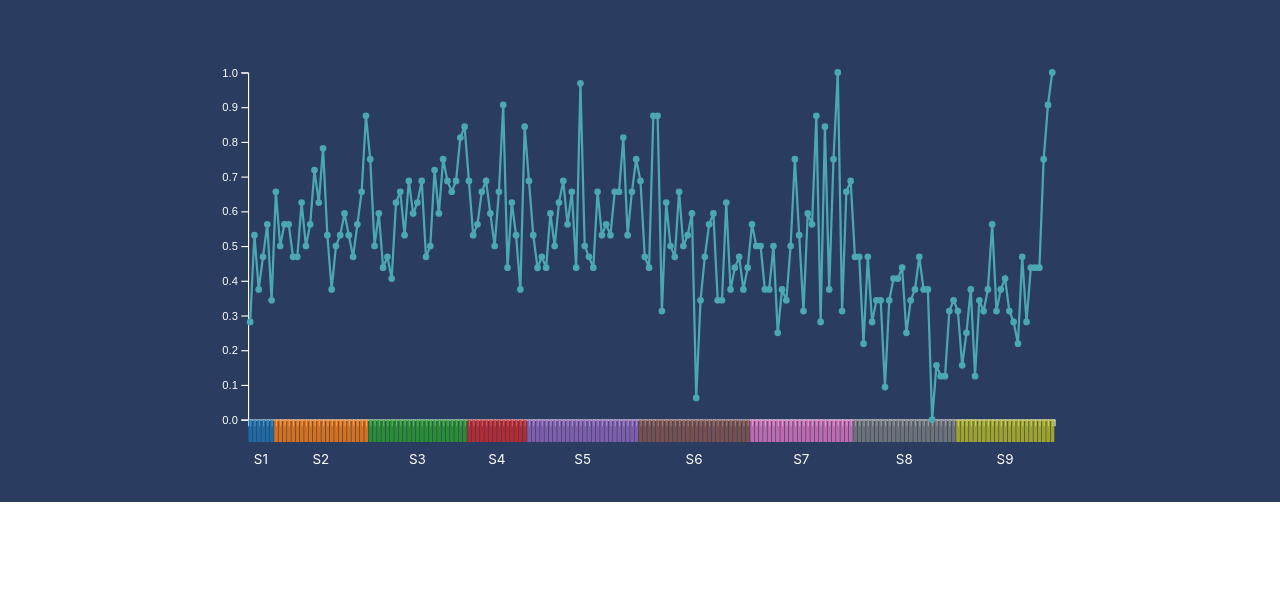
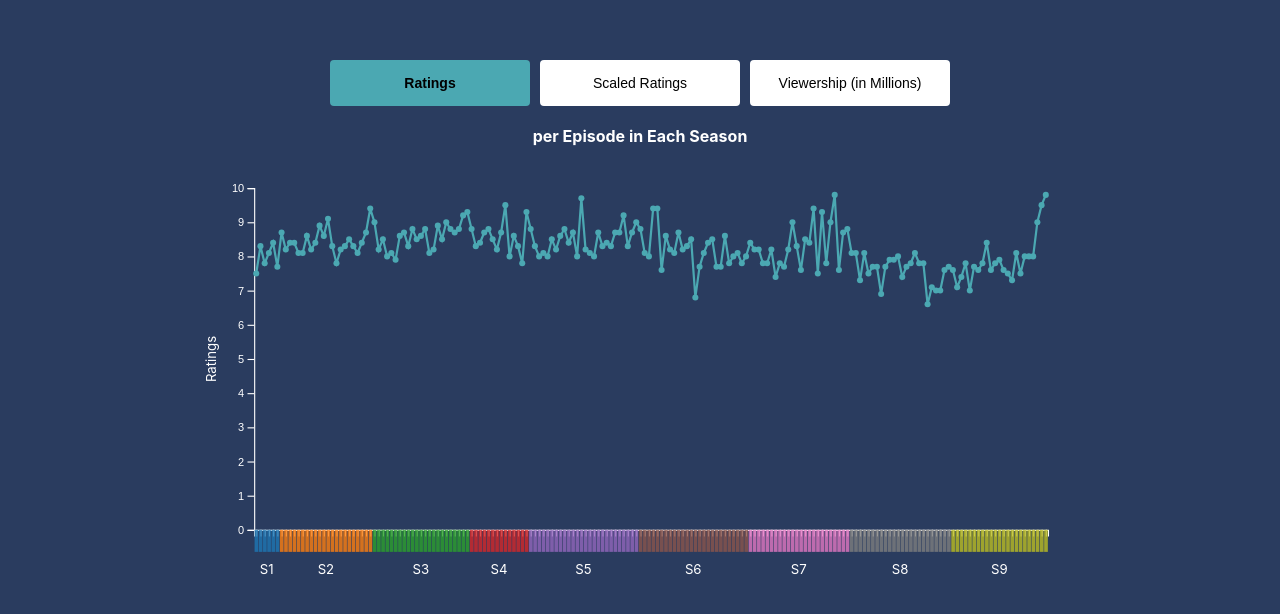
Before and after one commit to princessempel/DataVis-TheOffice, a React (Create React App) app in the folder dv-theoffice/: page / in a window 1280 px wide. Shown: the part 750-1364 px from the top of the page. Before the commit the page ends 1252 px from the top, so only its background shows below. Built offline with nearby package versions, Linux system fonts and the light colour scheme.

Commit message:
add buttons to switch metrics shown in line-bar chart and add brushing/linking between line chart points and stacked bar chart rects

```diff
--- a/dv-theoffice/src/App.css
+++ b/dv-theoffice/src/App.css
@@ -58,3 +58,39 @@ body, html, .App {
   z-index: 1000;
   display: none;
 }
+
+.linebarchart-container {
+  display: flex;
+  flex-direction: column;
+  justify-content: center;
+  align-items: center;
+  gap: 20px;
+  padding: 10px;
+}
+
+.toggle-buttons {
+  display: flex;
+  flex-direction: row;
+  gap: 10px;
+}
+
+.toggle-buttons button {
+  padding: 15px 15px;
+  background-color: #fff;
+  color: black;
+  border: none;
+  border-radius: 4px;
+  cursor: pointer;
+  font-size: 14px;
+  text-align: center;
+  width: 200px;
+}
+
+.toggle-buttons button.active {
+  background-color: #4BA8B2;
+  font-weight: bold;
+}
+
+.toggle-buttons button:hover {
+  background-color: #727980;
+}
--- a/dv-theoffice/src/App.js
+++ b/dv-theoffice/src/App.js
@@ -1,7 +1,22 @@
+import React, { useState } from "react";
 import './App.css';
 import LineXStackedBarChart from './LineXStackedBarChart';
 
 function App() {
+  const [dataKey, setDataKey] = useState("ratings");
+  const getYAxisLabel = () => {
+    switch (dataKey) {
+      case "ratings":
+        return "Ratings";
+      case "scaled_ratings":
+        return "Scaled Ratings";
+      case "viewership_mil":
+        return "Viewership (in Millions)";
+      default:
+        return "";
+    }
+  };
+
   return (
     <div className="App">
       <header className="App-header">
@@ -9,10 +24,35 @@ function App() {
           (CS 6730) Data Vis Project: Return to <i>The Office</i>
         </p>
       </header>
-      <LineXStackedBarChart
-        csvFilePath={"data/the_office_episodes_processed.csv"}
-        dataKey={"scaled_ratings"}
-      />
+      <div className="linebarchart-container">
+        <div className="toggle-buttons">
+            <button
+              className={dataKey === "ratings" ? "active" : ""}
+              onClick={() => setDataKey("ratings")}
+            >
+              Ratings
+            </button>
+            <button
+              className={dataKey === "scaled_ratings" ? "active" : ""}
+              onClick={() => setDataKey("scaled_ratings")}
+            >
+              Scaled Ratings
+            </button>
+            <button
+              className={dataKey === "viewership_mil" ? "active" : ""}
+              onClick={() => setDataKey("viewership_mil")}
+            >
+              Viewership (in Millions)
+            </button>
+          </div>
+          <text style={{alignSelf: "center", justifySelf: "center", color: "white", fontWeight: "bold"}}>per Episode in Each Season</text>
+          <LineXStackedBarChart
+            csvFilePath={"data/the_office_episodes_processed.csv"}
+            dataKey={dataKey}
+            yAxisLabel={getYAxisLabel()}
+          />
+      </div>
+
     </div>
   );
 }
--- a/dv-theoffice/src/LineXStackedBarChart.js
+++ b/dv-theoffice/src/LineXStackedBarChart.js
@@ -1,7 +1,7 @@
 import React, { useRef, useEffect, useState } from "react";
 import * as d3 from "d3";
 
-const LineXStackedBarChart = ({ csvFilePath, dataKey }) => {
+const LineXStackedBarChart = ({ csvFilePath, dataKey, yAxisLabel }) => {
   const svgRef = useRef();
   const [data, setData] = useState([]);
 
@@ -91,6 +91,15 @@ const LineXStackedBarChart = ({ csvFilePath, dataKey }) => {
       .x((d) => x(d.x_label))
       .y((d) => y(d[dataKey]));
 
+    svg.append("text")
+      .attr("transform", "rotate(-90)")
+      .attr("x", -height / 2)
+      .attr("y", -35)
+      .attr("text-anchor", "middle")
+      .style("font-size", "12px")
+      .style("fill", "white")
+      .text(yAxisLabel);
+
     svg.append("path")
       .datum(data)
       .attr("fill", "none")
@@ -103,7 +112,7 @@ const LineXStackedBarChart = ({ csvFilePath, dataKey }) => {
       .data(data)
       .enter()
       .append("rect")
-      .attr("class", "stacked-bar")
+      .attr("class", (d) => `highlight-${d.x_label}`)
       .attr("x", (d) => x(d.x_label) - 1.5)
       .attr("y", height)
       .attr("width", width / data.length - 0.5)
@@ -111,11 +120,18 @@ const LineXStackedBarChart = ({ csvFilePath, dataKey }) => {
       .attr("fill", (d) => color(d.season))
       .attr("opacity", 0.8)
       .on("mouseover", (event, d) => {
+        // Highlight both point and rectangle
+        svg.selectAll(`.highlight-${d.x_label}`)
+          .attr("stroke", "yellow")
+          .attr("stroke-width", 2);
+
+        // Show tooltip
         tooltip
           .style("display", "block")
           .html(`
             <strong>Season ${d.season}, Episode ${d.episode_number}</strong><br/>
-            ${d.episode_title}
+            ${d.episode_title} <br/><br/>
+            ${yAxisLabel}: ${d[dataKey]}<br/>
           `);
       })
       .on("mousemove", (event) => {
@@ -123,7 +139,12 @@ const LineXStackedBarChart = ({ csvFilePath, dataKey }) => {
           .style("left", `${event.pageX + 10}px`)
           .style("top", `${event.pageY - 20}px`);
       })
-      .on("mouseleave", () => {
+      .on("mouseleave", (event, d) => {
+        // Remove highlight from point and rectangle
+        svg.selectAll(`.highlight-${d.x_label}`)
+          .attr("stroke", "none");
+
+        // Remove tooltip
         tooltip.style("display", "none");
       });
 
@@ -149,19 +170,22 @@ const LineXStackedBarChart = ({ csvFilePath, dataKey }) => {
       .data(data)
       .enter()
       .append("circle")
-      .attr("class", "point")
+      .attr("class", (d) => `highlight-${d.x_label}`)
       .attr("cx", (d) => x(d.x_label))
       .attr("cy", (d) => y(d[dataKey]))
-      .attr("r", 3)
+      .attr("r", 2.75)
       .attr("fill", "#4BA8B2")
       .on("mouseover", (event, d) => {
+        svg.selectAll(`.highlight-${d.x_label}`)
+          .attr("stroke", "yellow")
+          .attr("stroke-width", 2);
+
         tooltip
           .style("display", "block")
           .html(`
             <strong>Season ${d.season}, Episode ${d.episode_number}</strong><br/>
             ${d.episode_title} <br/><br/>
-            ${dataKey}: ${d[dataKey]}<br/>
-            Viewership: ${d.viewership_mil}M
+            ${yAxisLabel}: ${d[dataKey]}<br/>
           `);
       })
       .on("mousemove", (event) => {
@@ -169,14 +193,17 @@ const LineXStackedBarChart = ({ csvFilePath, dataKey }) => {
           .style("left", `${event.pageX + 10}px`)
           .style("top", `${event.pageY - 20}px`);
       })
-      .on("mouseleave", () => {
+      .on("mouseleave", (event, d) => {
+        svg.selectAll(`.highlight-${d.x_label}`)
+          .attr("stroke", "none");
+
         tooltip.style("display", "none");
       });
 
     return () => {
       tooltip.remove();
     };
-  }, [data, dataKey]);
+  }, [data, dataKey, yAxisLabel]);
 
 
   return <svg ref={svgRef}></svg>;
```
